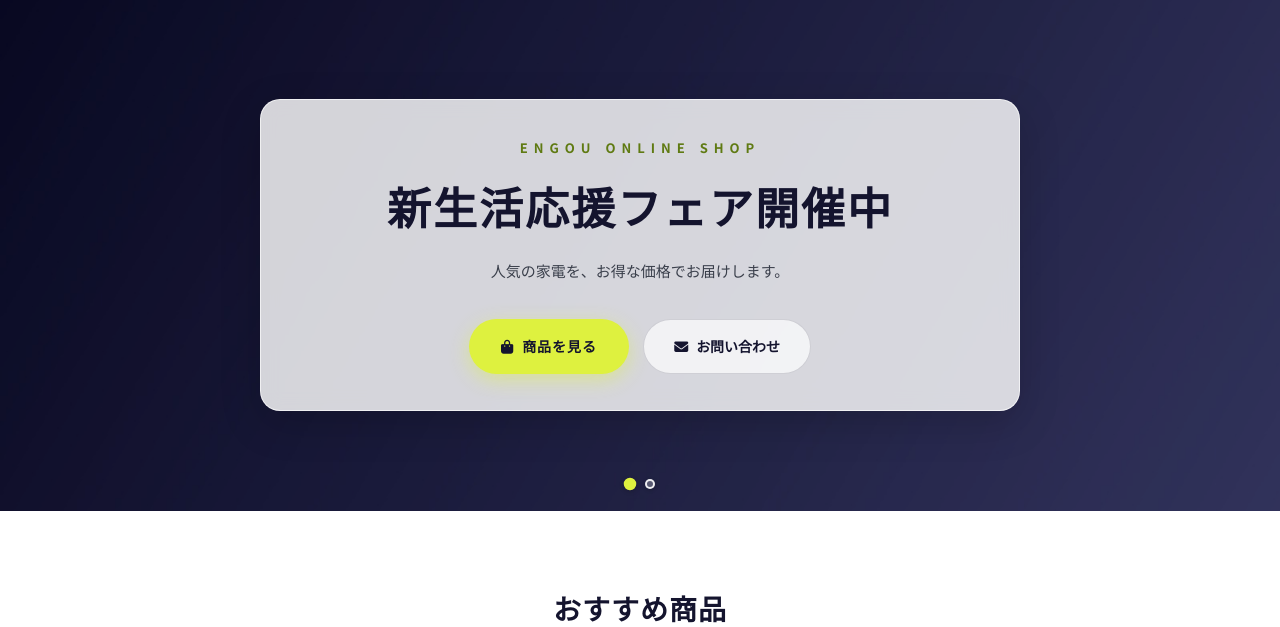
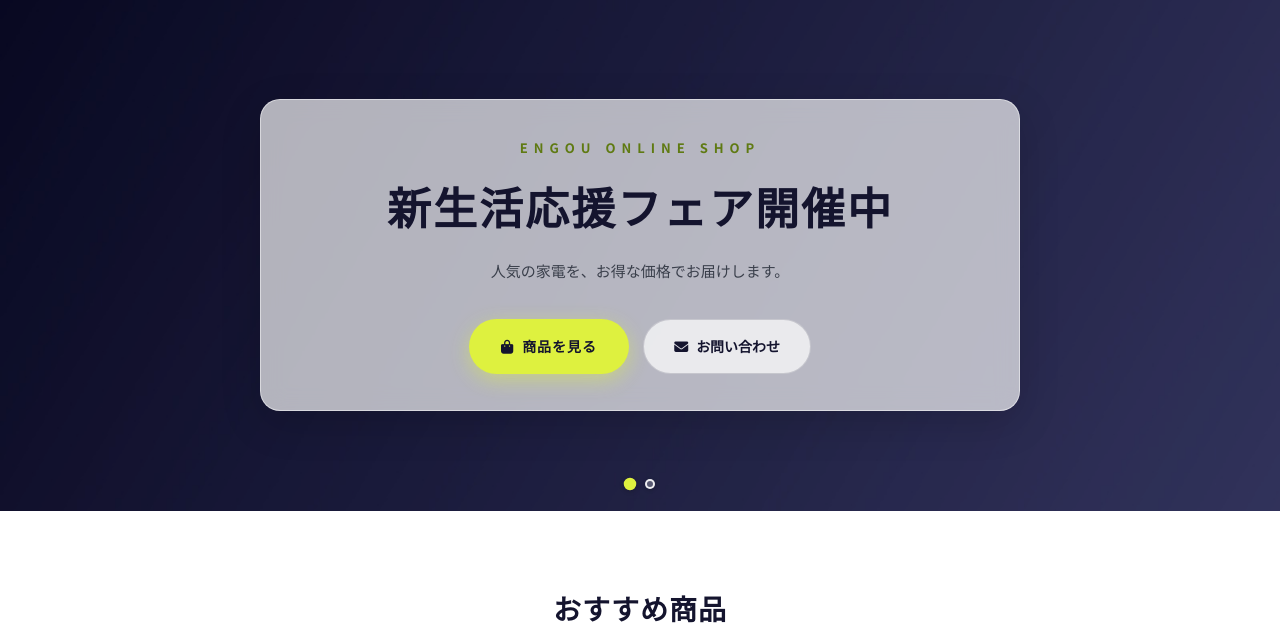
Before and after one commit to xizhends-dot/shop-engou, a PHP site: page / in a window 1280 px wide. Shown: the part 73-700 px from the top of the page. Run offline with PHP 8.4, Linux system fonts and the light colour scheme; data comes from the database, SQL or seed files in the repository; data that the repository does not hold is empty.

Commit message:
降低 Banner 中间白卡片不透明度，背景更易透出
Co-authored-by: Cursor <cursoragent@cursor.com>

```diff
--- a/style.css
+++ b/style.css
@@ -84,11 +84,11 @@ main { padding-top: 72px; }
 .banner-inner {
   position: relative; z-index: 2; width: 100%; max-width: 760px;
   padding: 36px 40px; border-radius: 20px;
-  background: rgba(255, 255, 255, 0.82);
-  border: 1px solid rgba(255, 255, 255, 0.65);
-  box-shadow: 0 12px 40px rgba(0, 0, 0, 0.18);
-  -webkit-backdrop-filter: blur(10px);
-  backdrop-filter: blur(10px);
+  background: rgba(255, 255, 255, 0.68);
+  border: 1px solid rgba(255, 255, 255, 0.48);
+  box-shadow: 0 12px 40px rgba(0, 0, 0, 0.16);
+  -webkit-backdrop-filter: blur(12px);
+  backdrop-filter: blur(12px);
 }
 .banner .eyebrow { font-size: 13px; letter-spacing: 6px; color: var(--accent-strong); font-weight: 700; margin-bottom: 18px; }
 .banner h1 { font-size: 44px; font-weight: 800; color: var(--heading); letter-spacing: 2px; line-height: 1.35; }
```
